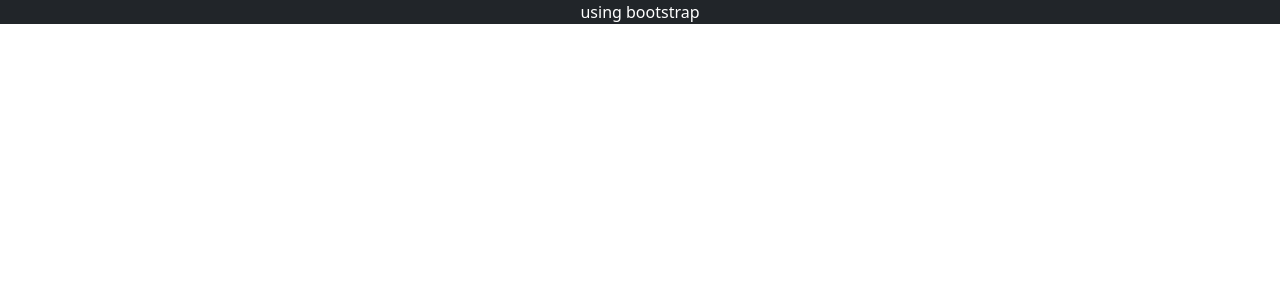
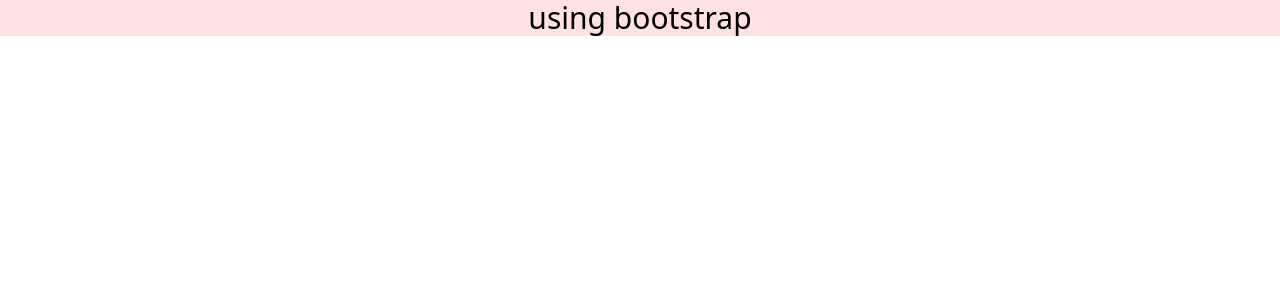
Before and after one commit to atroopa/faradars, a React (Create React App) app: page / in a window 1280 px wide. Shown: the top 300 px of the page. Built offline with nearby package versions, Linux system fonts and the light colour scheme.

Commit message:
tailwind css test

```diff
--- a/src/App.js
+++ b/src/App.js
@@ -3,7 +3,7 @@
 
 function App() {
   return (
-    <div className='App bg-dark text-white'>
+    <div className='App bg-red-100 text-3xl text-black'>
       using bootstrap
     </div>
   );
```
